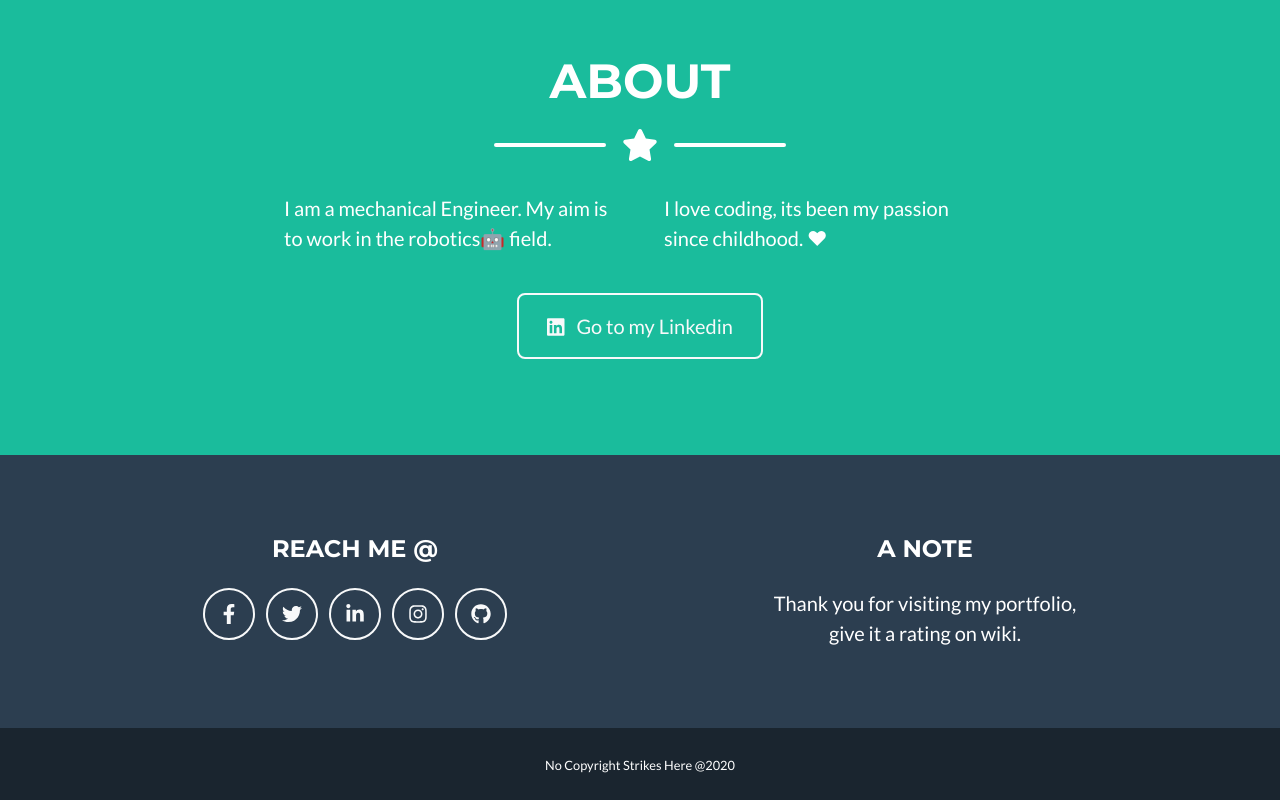
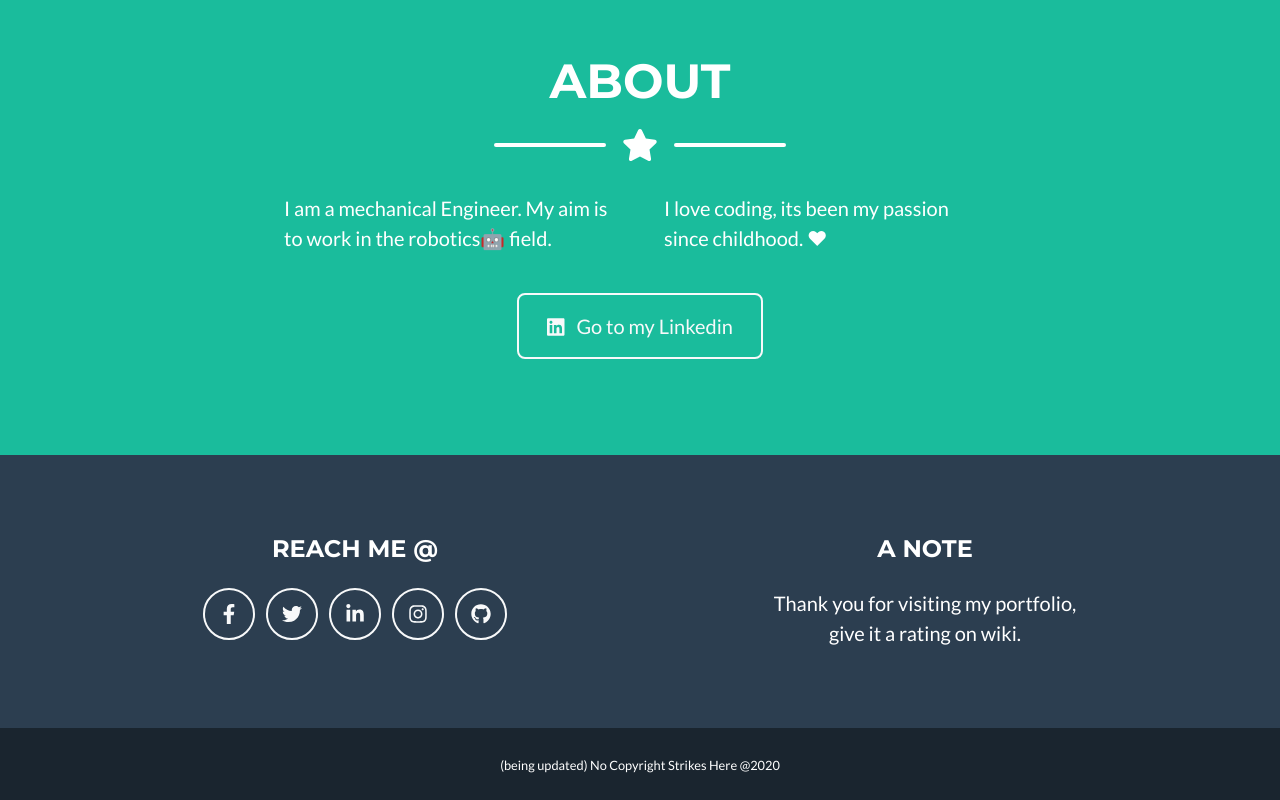
Before and after one commit to iieternal/iieternal.github.io, a plain HTML site: page index.html in a window 1280 px wide. Shown: the part 1669-2469 px from the top of the page. Drawn offline with nearby package versions, Linux system fonts and the light colour scheme.

Commit message:
Updated
Added being updated.

```diff
--- a/index.html
+++ b/index.html
@@ -180,7 +180,7 @@
         </footer>
         <!-- Copyright Section-->
         <div class="copyright py-4 text-center text-white">
-            <div class="container"><small>No Copyright Strikes Here @2020</small></div>
+            <div class="container"><small>(being updated) No Copyright Strikes Here @2020</small></div>
         </div>
         <!-- Scroll to Top Button (Only visible on small and extra-small screen sizes)-->
         <div class="scroll-to-top d-lg-none position-fixed">
```
